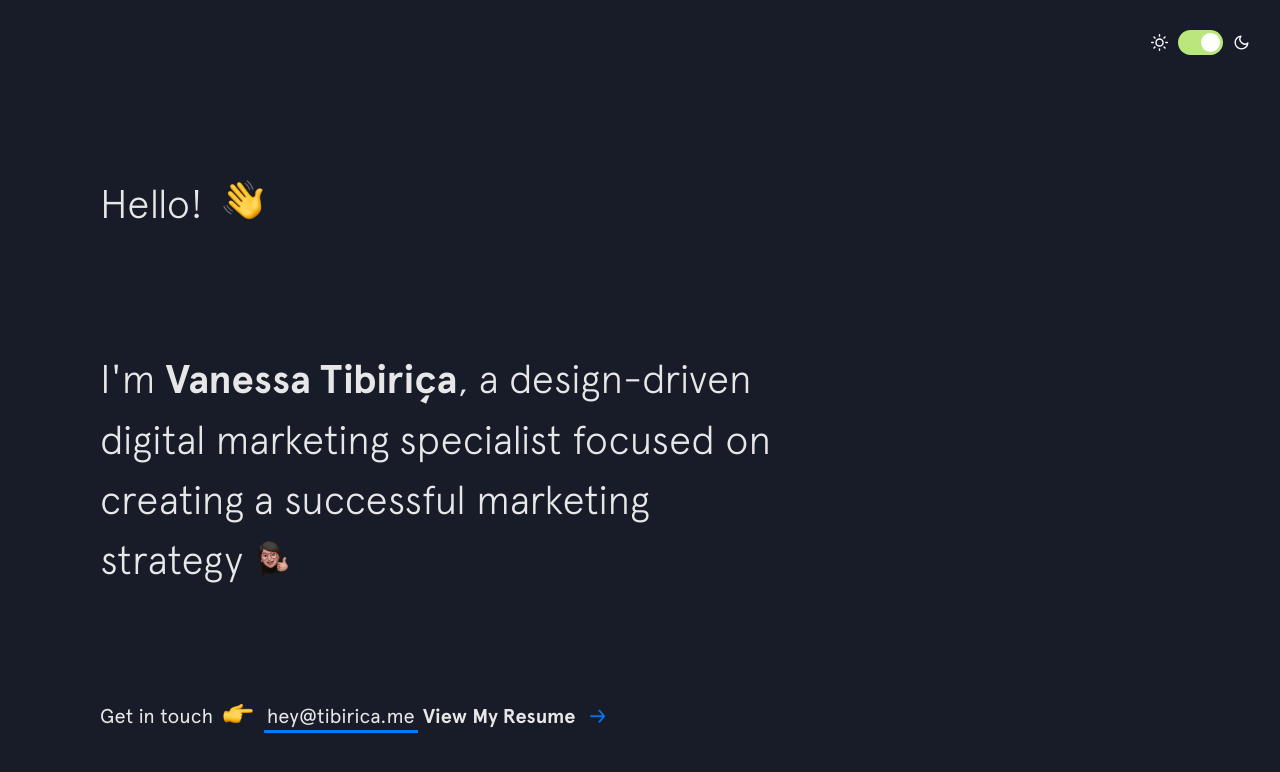
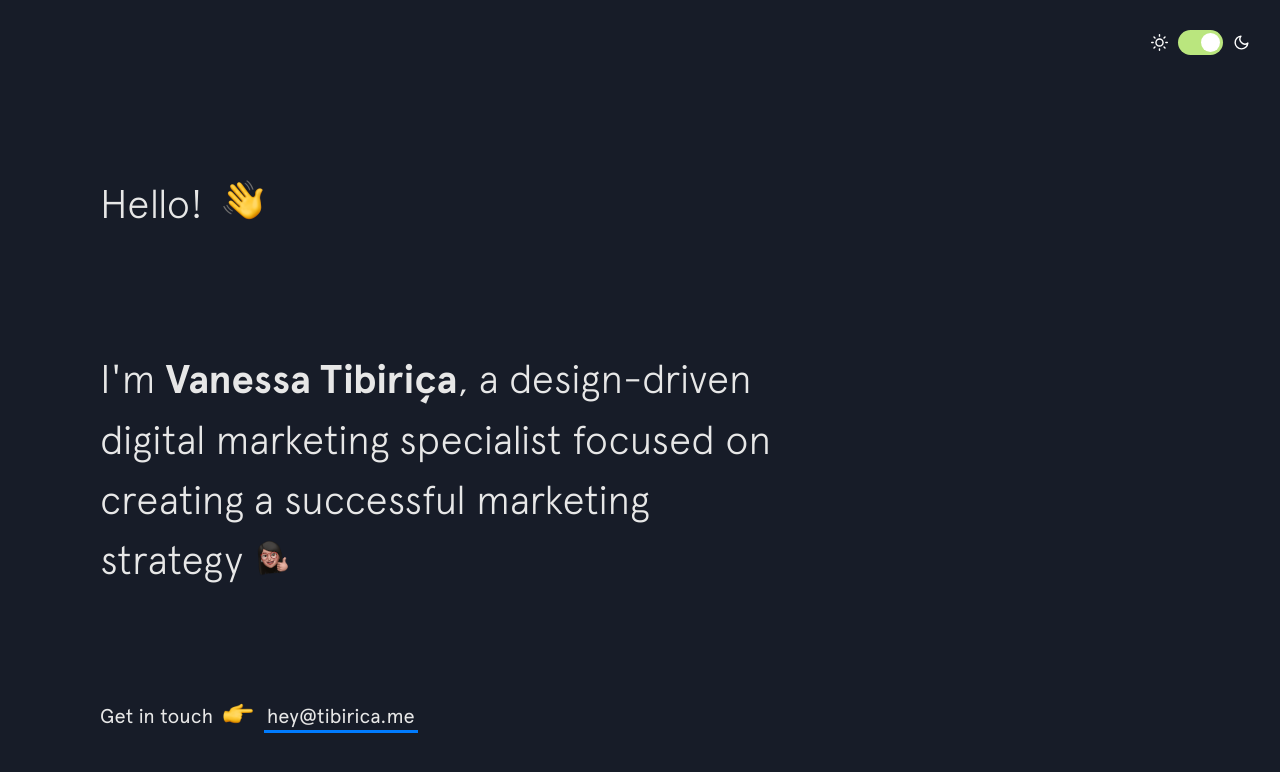
Before and after one commit to vanessatibirica/vanessatibirica.github.io, a Jekyll site: the page built from index.html, in a window 1280 px wide. Shown: the top 772 px of the page. Built offline with Jekyll 4.4.1, drawn with Linux system fonts in a browser that asks for light colours; nearby versions of some CDN libraries.

Commit message:
Update intro.html

```diff
--- a/_includes/intro.html
+++ b/_includes/intro.html
@@ -12,11 +12,7 @@
   <h3 class="intro__contact">
     <span>Get in touch </span>
     <span class="emoji pointer"></span>
-    <span>
       <a href="mailto:hey@tibirica.me" target="_blank" class="highlight-link">hey@tibirica.me</a>
-    </span>
-    <span><a href="{{site.resume}}" target="_blank" class="arrow-link">View My Resume</a>
-    </span>
   </h3>
 </header>
 </html>
```
